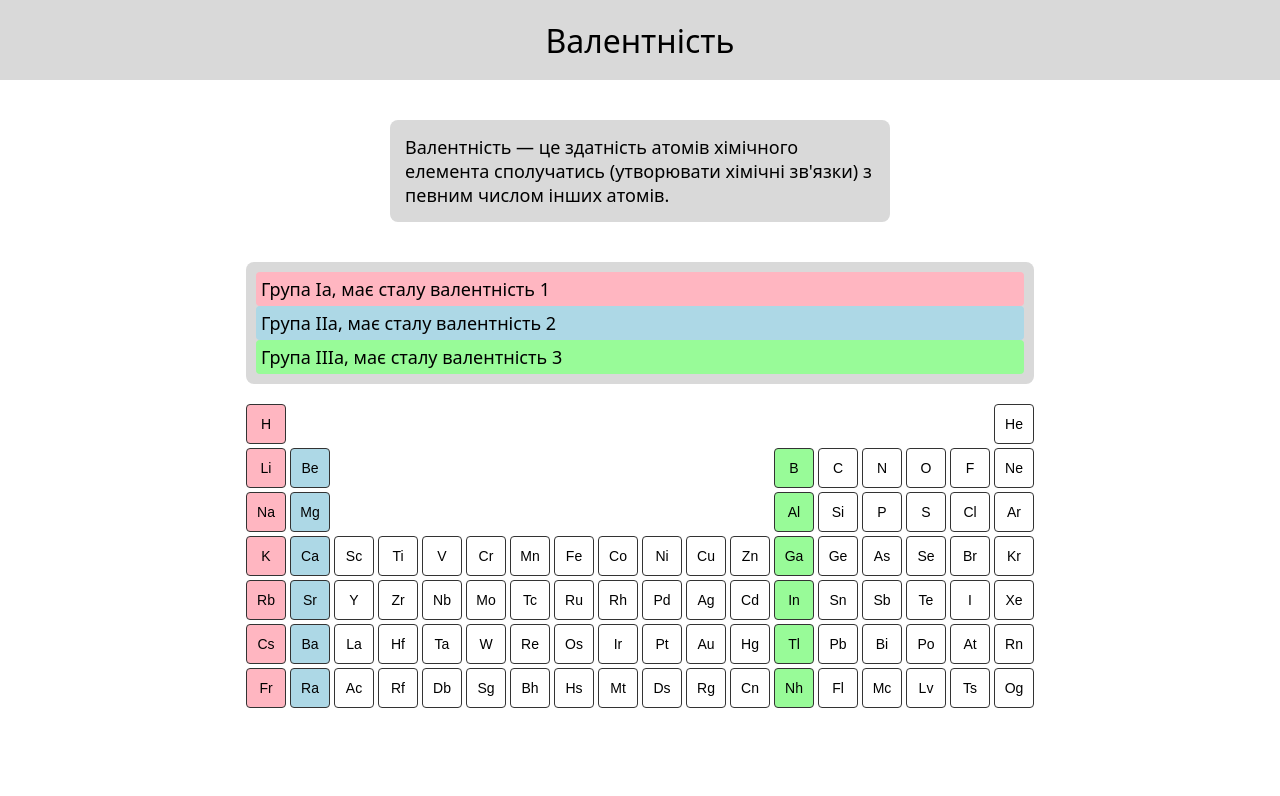
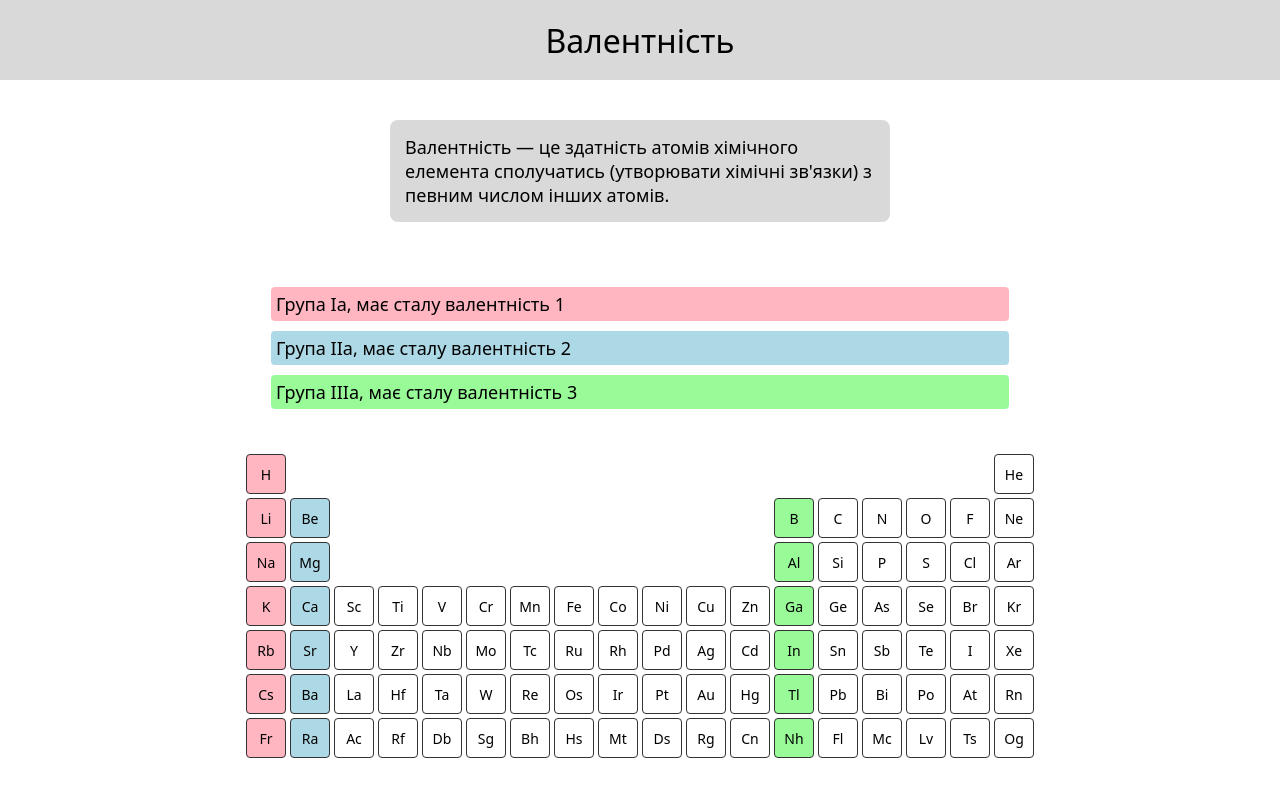
Before and after one commit to MishaDvali/Awesome-chemistry, a Next.js app: page /paragraphs/Valentnist/intro in a window 1280 px wide. Shown: the top 796 px of the page. Built offline with nearby package versions, Linux system fonts and the light colour scheme.

Commit message:
Додав змінні в scss і скоротив код в Періодичній таблиці

```diff
--- a/src/app/paragraphs/Valentnist/intro/Page.scss
+++ b/src/app/paragraphs/Valentnist/intro/Page.scss
@@ -1,3 +1,9 @@
+$gray: #d9d9d9;
+
+* {
+    font-family: system-ui, -apple-system, BlinkMacSystemFont, 'Segoe UI', Roboto, Oxygen, Ubuntu, Cantarell, 'Open Sans', 'Helvetica Neue', sans-serif;
+}
+
 .page {
     background-color: white;
     max-width: 900;
@@ -8,13 +14,12 @@
     .header {
         display: grid;
         place-items: center;
-        background-color: #D9D9D9;
+        background-color: $gray;
         height: 80px;
     }
 
     h1 {
         color: black;
-        font-family: system-ui, -apple-system, BlinkMacSystemFont, 'Segoe UI', Roboto, Oxygen, Ubuntu, Cantarell, 'Open Sans', 'Helvetica Neue', sans-serif;
         font-weight: 500;
         font-size:xx-large;
     }
@@ -22,7 +27,7 @@
     .description {
         margin: auto;
         margin-top: 40px;
-        background-color: #D9D9D9;
+        background-color: $gray;
         padding: 15px;
         border-radius: 8px;
         max-width: 500px;
@@ -31,7 +36,6 @@
 
     p {
         color: black;
-        font-family: system-ui, -apple-system, BlinkMacSystemFont, 'Segoe UI', Roboto, Oxygen, Ubuntu, Cantarell, 'Open Sans', 'Helvetica Neue', sans-serif;
         font-size: large;
         font-weight: 400;
     }
--- a/src/app/paragraphs/Valentnist/intro/PeriodicTable.scss
+++ b/src/app/paragraphs/Valentnist/intro/PeriodicTable.scss
@@ -1,22 +1,27 @@
+$gray: #d9d9d9;
+$red: #ffb6c1;
+$blue: #add8e6;
+$green: #98fb98;
+
+
 .periodic-table {
     max-width: 900px;
     margin: 20px auto;
     padding: 20px;
 
     .legend {
-      background-color: #d9d9d9;
-      padding: 10px;
+      padding: 15px;
       border-radius: 8px;
       margin-bottom: 20px;
       font-size: 14px;
 
       p {
-        margin: 0;
+        margin: 10px;
         padding: 5px;
         border-radius: 4px;
-        &.group-1 { background-color: #ffb6c1; }
-        &.group-2 { background-color: #add8e6; }
-        &.group-3 { background-color: #98fb98; }
+        &.group-1 { background-color: $red; }
+        &.group-2 { background-color: $blue; }
+        &.group-3 { background-color: $green; }
       }
     }
 
@@ -39,9 +44,9 @@
         height: 40px;
         color: black;
 
-        &.group-1 { background-color: #ffb6c1; }
-        &.group-2 { background-color: #add8e6; }
-        &.group-13 { background-color: #98fb98; }
+        &.group-1 { background-color: $red; }
+        &.group-2 { background-color: $blue; }
+        &.group-13 { background-color: $green; }
 
       }
     }
--- a/src/app/paragraphs/Valentnist/intro/PeriodicTable.tsx
+++ b/src/app/paragraphs/Valentnist/intro/PeriodicTable.tsx
@@ -2,96 +2,96 @@ import React from 'react';
 import './PeriodicTable.scss';
 
 const elements = [
-          { symbol: 'H', group: 1, colStart: 1, rowStart: 1 },
-          { symbol: 'He', group: 18, colStart: 18, rowStart: 1 },
-          { symbol: 'Li', group: 1, colStart: 1, rowStart: 2 },
-          { symbol: 'Be', group: 2, colStart: 2, rowStart: 2 },
-          { symbol: 'B', group: 13, colStart: 13, rowStart: 2 },
-          { symbol: 'C', group: 14, colStart: 14, rowStart: 2 },
-          { symbol: 'N', group: 15, colStart: 15, rowStart: 2 },
-          { symbol: 'O', group: 16, colStart: 16, rowStart: 2 },
-          { symbol: 'F', group: 17, colStart: 17, rowStart: 2 },
-          { symbol: 'Ne', group: 18, colStart: 18, rowStart: 2 },
-          { symbol: 'Na', group: 1, colStart: 1, rowStart: 3 },
-          { symbol: 'Mg', group: 2, colStart: 2, rowStart: 3 },
-          { symbol: 'Al', group: 13, colStart: 13, rowStart: 3 },
-          { symbol: 'Si', group: 14, colStart: 14, rowStart: 3 },
-          { symbol: 'P', group: 15, colStart: 15, rowStart: 3 },
-          { symbol: 'S', group: 16, colStart: 16, rowStart: 3 },
-          { symbol: 'Cl', group: 17, colStart: 17, rowStart: 3 },
-          { symbol: 'Ar', group: 18, colStart: 18, rowStart: 3 },
-          { symbol: 'K', group: 1, colStart: 1, rowStart: 4 },
-          { symbol: 'Ca', group: 2, colStart: 2, rowStart: 4 },
-          { symbol: 'Sc', group: 3, colStart: 3, rowStart: 4 },
-          { symbol: 'Ti', group: 4, colStart: 4, rowStart: 4 },
-          { symbol: 'V', group: 5, colStart: 5, rowStart: 4 },
-          { symbol: 'Cr', group: 6, colStart: 6, rowStart: 4 },
-          { symbol: 'Mn', group: 7, colStart: 7, rowStart: 4 },
-          { symbol: 'Fe', group: 8, colStart: 8, rowStart: 4 },
-          { symbol: 'Co', group: 9, colStart: 9, rowStart: 4 },
-          { symbol: 'Ni', group: 10, colStart: 10, rowStart: 4 },
-          { symbol: 'Cu', group: 11, colStart: 11, rowStart: 4 },
-          { symbol: 'Zn', group: 12, colStart: 12, rowStart: 4 },
-          { symbol: 'Ga', group: 13, colStart: 13, rowStart: 4 },
-          { symbol: 'Ge', group: 14, colStart: 14, rowStart: 4 },
-          { symbol: 'As', group: 15, colStart: 15, rowStart: 4 },
-          { symbol: 'Se', group: 16, colStart: 16, rowStart: 4 },
-          { symbol: 'Br', group: 17, colStart: 17, rowStart: 4 },
-          { symbol: 'Kr', group: 18, colStart: 18, rowStart: 4 },
-          { symbol: 'Rb', group: 1, colStart: 1, rowStart: 5 },
-          { symbol: 'Sr', group: 2, colStart: 2, rowStart: 5 },
-          { symbol: 'Y', group: 3, colStart: 3, rowStart: 5 },
-          { symbol: 'Zr', group: 4, colStart: 4, rowStart: 5 },
-          { symbol: 'Nb', group: 5, colStart: 5, rowStart: 5 },
-          { symbol: 'Mo', group: 6, colStart: 6, rowStart: 5 },
-          { symbol: 'Tc', group: 7, colStart: 7, rowStart: 5 },
-          { symbol: 'Ru', group: 8, colStart: 8, rowStart: 5 },
-          { symbol: 'Rh', group: 9, colStart: 9, rowStart: 5 },
-          { symbol: 'Pd', group: 10, colStart: 10, rowStart: 5 },
-          { symbol: 'Ag', group: 11, colStart: 11, rowStart: 5 },
-          { symbol: 'Cd', group: 12, colStart: 12, rowStart: 5 },
-          { symbol: 'In', group: 13, colStart: 13, rowStart: 5 },
-          { symbol: 'Sn', group: 14, colStart: 14, rowStart: 5 },
-          { symbol: 'Sb', group: 15, colStart: 15, rowStart: 5 },
-          { symbol: 'Te', group: 16, colStart: 16, rowStart: 5 },
-          { symbol: 'I', group: 17, colStart: 17, rowStart: 5 },
-          { symbol: 'Xe', group: 18, colStart: 18, rowStart: 5 },
-          { symbol: 'Cs', group: 1, colStart: 1, rowStart: 6 },
-          { symbol: 'Ba', group: 2, colStart: 2, rowStart: 6 },
-          { symbol: 'La', group: 3, colStart: 3, rowStart: 6 },
-          { symbol: 'Hf', group: 4, colStart: 4, rowStart: 6 },
-          { symbol: 'Ta', group: 5, colStart: 5, rowStart: 6 },
-          { symbol: 'W', group: 6, colStart: 6, rowStart: 6 },
-          { symbol: 'Re', group: 7, colStart: 7, rowStart: 6 },
-          { symbol: 'Os', group: 8, colStart: 8, rowStart: 6 },
-          { symbol: 'Ir', group: 9, colStart: 9, rowStart: 6 },
-          { symbol: 'Pt', group: 10, colStart: 10, rowStart: 6 },
-          { symbol: 'Au', group: 11, colStart: 11, rowStart: 6 },
-          { symbol: 'Hg', group: 12, colStart: 12, rowStart: 6 },
-          { symbol: 'Tl', group: 13, colStart: 13, rowStart: 6 },
-          { symbol: 'Pb', group: 14, colStart: 14, rowStart: 6 },
-          { symbol: 'Bi', group: 15, colStart: 15, rowStart: 6 },
-          { symbol: 'Po', group: 16, colStart: 16, rowStart: 6 },
-          { symbol: 'At', group: 17, colStart: 17, rowStart: 6 },
-          { symbol: 'Rn', group: 18, colStart: 18, rowStart: 6 },
-          { symbol: 'Fr', group: 1, colStart: 1, rowStart: 7 },
-          { symbol: 'Ra', group: 2, colStart: 2, rowStart: 7 },
-          { symbol: 'Ac', group: 3, colStart: 3, rowStart: 7 },
-          { symbol: 'Rf', group: 4, colStart: 4, rowStart: 7 },
-          { symbol: 'Db', group: 5, colStart: 5, rowStart: 7 },
-          { symbol: 'Sg', group: 6, colStart: 6, rowStart: 7 },
-          { symbol: 'Bh', group: 7, colStart: 7, rowStart: 7 },
-          { symbol: 'Hs', group: 8, colStart: 8, rowStart: 7 },
-          { symbol: 'Mt', group: 9, colStart: 9, rowStart: 7 },
-          { symbol: 'Ds', group: 10, colStart: 10, rowStart: 7 },
-          { symbol: 'Rg', group: 11, colStart: 11, rowStart: 7 },
-          { symbol: 'Cn', group: 12, colStart: 12, rowStart: 7 },
-          { symbol: 'Nh', group: 13, colStart: 13, rowStart: 7 },
-          { symbol: 'Fl', group: 14, colStart: 14, rowStart: 7 },
-          { symbol: 'Mc', group: 15, colStart: 15, rowStart: 7 },
-          { symbol: 'Lv', group: 16, colStart: 16, rowStart: 7 },
-          { symbol: 'Ts', group: 17, colStart: 17, rowStart: 7 },
-          { symbol: 'Og', group: 18, colStart: 18, rowStart: 7 },
+          { symbol: 'H', group: 1, rowStart: 1 },
+          { symbol: 'He', group: 18, rowStart: 1 },
+          { symbol: 'Li', group: 1, rowStart: 2 },
+          { symbol: 'Be', group: 2, rowStart: 2 },
+          { symbol: 'B', group: 13, rowStart: 2 },
+          { symbol: 'C', group: 14, rowStart: 2 },
+          { symbol: 'N', group: 15, rowStart: 2 },
+          { symbol: 'O', group: 16, rowStart: 2 },
+          { symbol: 'F', group: 17, rowStart: 2 },
+          { symbol: 'Ne', group: 18, rowStart: 2 },
+          { symbol: 'Na', group: 1, rowStart: 3 },
+          { symbol: 'Mg', group: 2, rowStart: 3 },
+          { symbol: 'Al', group: 13, rowStart: 3 },
+          { symbol: 'Si', group: 14, rowStart: 3 },
+          { symbol: 'P', group: 15, rowStart: 3 },
+          { symbol: 'S', group: 16, rowStart: 3 },
+          { symbol: 'Cl', group: 17, rowStart: 3 },
+          { symbol: 'Ar', group: 18, rowStart: 3 },
+          { symbol: 'K', group: 1, rowStart: 4 },
+          { symbol: 'Ca', group: 2, rowStart: 4 },
+          { symbol: 'Sc', group: 3, rowStart: 4 },
+          { symbol: 'Ti', group: 4, rowStart: 4 },
+          { symbol: 'V', group: 5, rowStart: 4 },
+          { symbol: 'Cr', group: 6, rowStart: 4 },
+          { symbol: 'Mn', group: 7, rowStart: 4 },
+          { symbol: 'Fe', group: 8, rowStart: 4 },
+          { symbol: 'Co', group: 9, rowStart: 4 },
+          { symbol: 'Ni', group: 10, rowStart: 4 },
+          { symbol: 'Cu', group: 11, rowStart: 4 },
+          { symbol: 'Zn', group: 12, rowStart: 4 },
+          { symbol: 'Ga', group: 13, rowStart: 4 },
+          { symbol: 'Ge', group: 14, rowStart: 4 },
+          { symbol: 'As', group: 15, rowStart: 4 },
+          { symbol: 'Se', group: 16, rowStart: 4 },
+          { symbol: 'Br', group: 17, rowStart: 4 },
+          { symbol: 'Kr', group: 18, rowStart: 4 },
+          { symbol: 'Rb', group: 1, rowStart: 5 },
+          { symbol: 'Sr', group: 2, rowStart: 5 },
+          { symbol: 'Y', group: 3, rowStart: 5 },
+          { symbol: 'Zr', group: 4, rowStart: 5 },
+          { symbol: 'Nb', group: 5, rowStart: 5 },
+          { symbol: 'Mo', group: 6, rowStart: 5 },
+          { symbol: 'Tc', group: 7, rowStart: 5 },
+          { symbol: 'Ru', group: 8, rowStart: 5 },
+          { symbol: 'Rh', group: 9, rowStart: 5 },
+          { symbol: 'Pd', group: 10, rowStart: 5 },
+          { symbol: 'Ag', group: 11, rowStart: 5 },
+          { symbol: 'Cd', group: 12, rowStart: 5 },
+          { symbol: 'In', group: 13, rowStart: 5 },
+          { symbol: 'Sn', group: 14, rowStart: 5 },
+          { symbol: 'Sb', group: 15, rowStart: 5 },
+          { symbol: 'Te', group: 16, rowStart: 5 },
+          { symbol: 'I', group: 17, rowStart: 5 },
+          { symbol: 'Xe', group: 18, rowStart: 5 },
+          { symbol: 'Cs', group: 1, rowStart: 6 },
+          { symbol: 'Ba', group: 2, rowStart: 6 },
+          { symbol: 'La', group: 3, rowStart: 6 },
+          { symbol: 'Hf', group: 4, rowStart: 6 },
+          { symbol: 'Ta', group: 5, rowStart: 6 },
+          { symbol: 'W', group: 6, rowStart: 6 },
+          { symbol: 'Re', group: 7, rowStart: 6 },
+          { symbol: 'Os', group: 8, rowStart: 6 },
+          { symbol: 'Ir', group: 9, rowStart: 6 },
+          { symbol: 'Pt', group: 10, rowStart: 6 },
+          { symbol: 'Au', group: 11, rowStart: 6 },
+          { symbol: 'Hg', group: 12, rowStart: 6 },
+          { symbol: 'Tl', group: 13, rowStart: 6 },
+          { symbol: 'Pb', group: 14, rowStart: 6 },
+          { symbol: 'Bi', group: 15, rowStart: 6 },
+          { symbol: 'Po', group: 16, rowStart: 6 },
+          { symbol: 'At', group: 17, rowStart: 6 },
+          { symbol: 'Rn', group: 18, rowStart: 6 },
+          { symbol: 'Fr', group: 1, rowStart: 7 },
+          { symbol: 'Ra', group: 2, rowStart: 7 },
+          { symbol: 'Ac', group: 3, rowStart: 7 },
+          { symbol: 'Rf', group: 4, rowStart: 7 },
+          { symbol: 'Db', group: 5, rowStart: 7 },
+          { symbol: 'Sg', group: 6, rowStart: 7 },
+          { symbol: 'Bh', group: 7, rowStart: 7 },
+          { symbol: 'Hs', group: 8, rowStart: 7 },
+          { symbol: 'Mt', group: 9, rowStart: 7 },
+          { symbol: 'Ds', group: 10, rowStart: 7 },
+          { symbol: 'Rg', group: 11, rowStart: 7 },
+          { symbol: 'Cn', group: 12, rowStart: 7 },
+          { symbol: 'Nh', group: 13, rowStart: 7 },
+          { symbol: 'Fl', group: 14, rowStart: 7 },
+          { symbol: 'Mc', group: 15, rowStart: 7 },
+          { symbol: 'Lv', group: 16, rowStart: 7 },
+          { symbol: 'Ts', group: 17, rowStart: 7 },
+          { symbol: 'Og', group: 18, rowStart: 7 },
 ];
 
 const PeriodicTable = () => {
@@ -108,7 +108,7 @@ const PeriodicTable = () => {
             key={index}
             className={`element group-${element.group}`}
             style={{
-              gridColumnStart: element.colStart,
+              gridColumnStart: element.group,
               gridRowStart: element.rowStart,
             }}
           >
```
